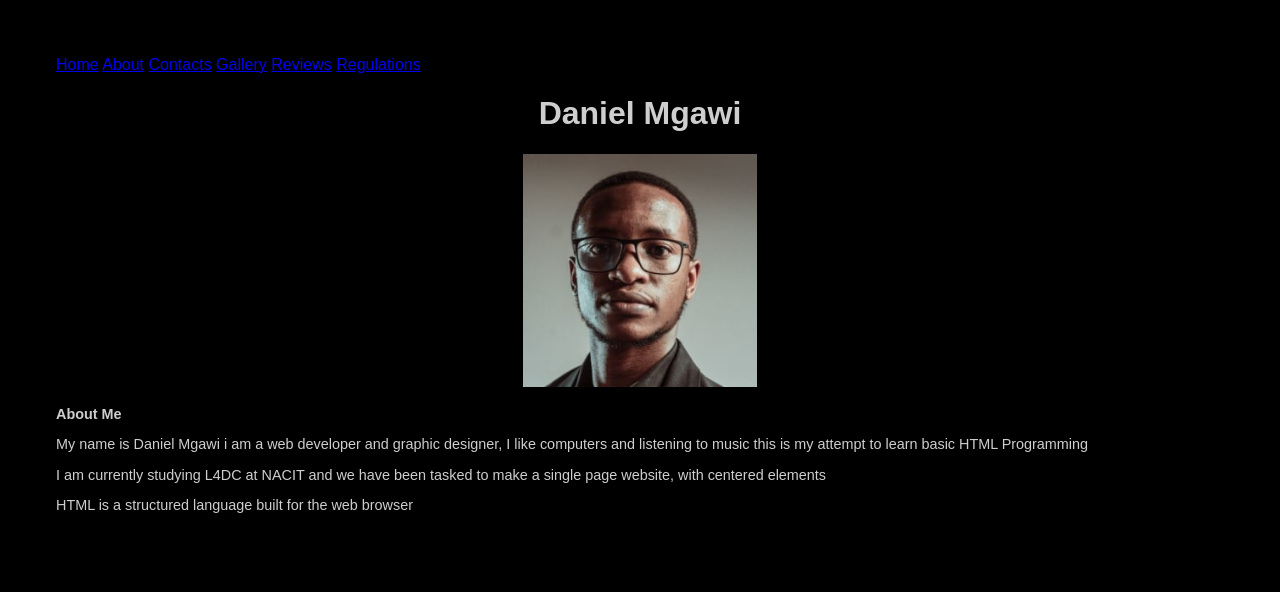
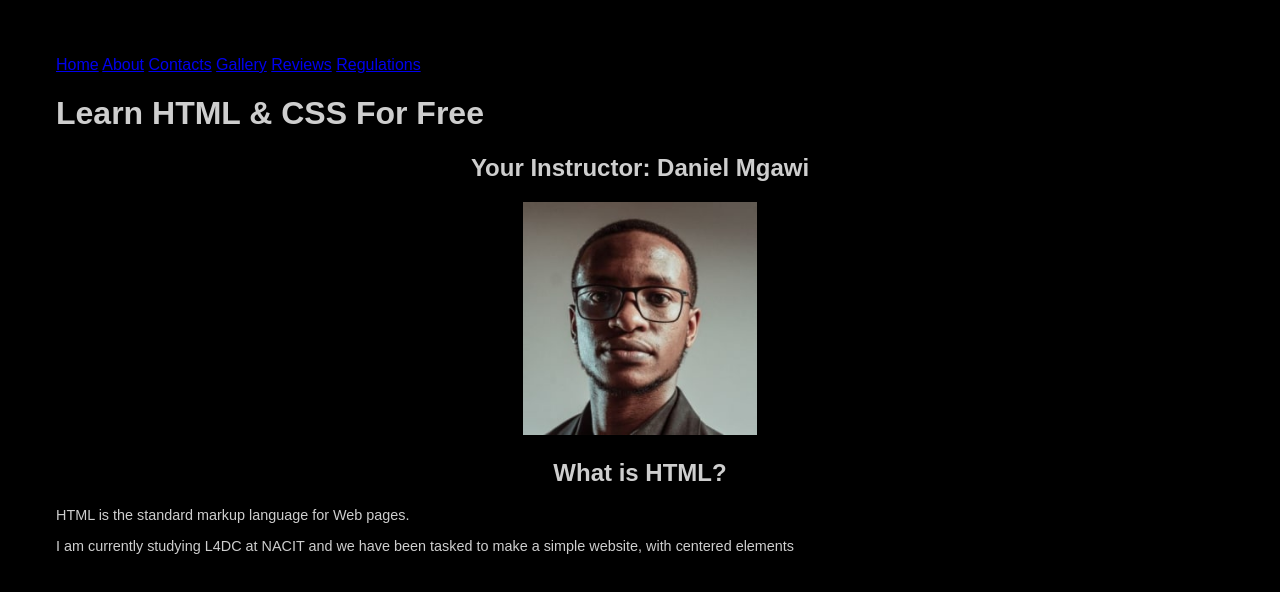
Before and after one commit to dnlmgwi/DDW, a plain HTML site: page index.html in a window 1280 px wide. Drawn offline with Linux system fonts and the light colour scheme.

Commit message:
0.0.2
- importing css

```diff
--- a/index.html
+++ b/index.html
@@ -2,26 +2,8 @@
 <html>
 
 <head>
-    <title>Profile</title>
-    <style>
-        body {
-            background-color: black;
-            font-family: sans-serif;
-            padding: 3rem;
-        }
-
-
-        h1 {
-            color: #cecece;
-        }
-
-        p {
-            color: #cecece;
-            text-align: left;
-            font-size: 0.9rem;
-            user-select: none;
-        }
-    </style>
+    <title>Home | Learning HTML</title>
+    <link rel="stylesheet" href="style.css" type="text/css">
 </head>
 
 <body>
@@ -33,18 +15,18 @@
         <a href="reviews.html">Reviews</a>
         <a href="regulations.html">Regulations</a>
     </nav>
+    <h1>Learn HTML & CSS For Free</h1>
+    <!-- An Example of Comment in HTML-->
     <center>
-        <h1>Daniel Mgawi</h1>
+        <h2>Your Instructor: Daniel Mgawi</h2>
 
         <img src="media/images/Daniel_Mgawi_DP.jpeg" alt="Profile Picture" width="20%" height="20%">
-        <p><strong>About Me</strong></p>
+        <h2>What is HTML?</h2>
 
-        <p>My name is Daniel Mgawi i am a web developer and graphic designer, I like computers and listening to music
-            this is my attempt to learn basic HTML Programming
+        <p>HTML is the standard markup language for Web pages.
         </p>
-        <p>I am currently studying L4DC at NACIT and we have been tasked to make a single page website, with centered
+        <p>I am currently studying L4DC at NACIT and we have been tasked to make a simple website, with centered
             elements</p>
-        <p>HTML is a structured language built for the web browser</p>
     </center>
 </body>
 
--- /dev/null
+++ b/style.css
@@ -0,0 +1,28 @@
+/* This is
+a multi-line
+comment
+
+I am changing the background colour of the document body
+
+*/
+body {
+  background-color: black;
+  font-family: sans-serif;
+  padding: 3rem;
+}
+
+h1 {
+  color: #cecece;
+}
+
+h2,
+h3 {
+  color: #cecece;
+}
+
+p {
+  color: #cecece;
+  text-align: left;
+  font-size: 0.9rem;
+  user-select: none;
+}
```
Also changed, not shown: about.html (+1 -19 lines), contact.html (+12 -21 lines), gallery/gallery.html (+1 -20 lines), regulations.html (+1 -19 lines), reviews.html (+1 -19 lines).
